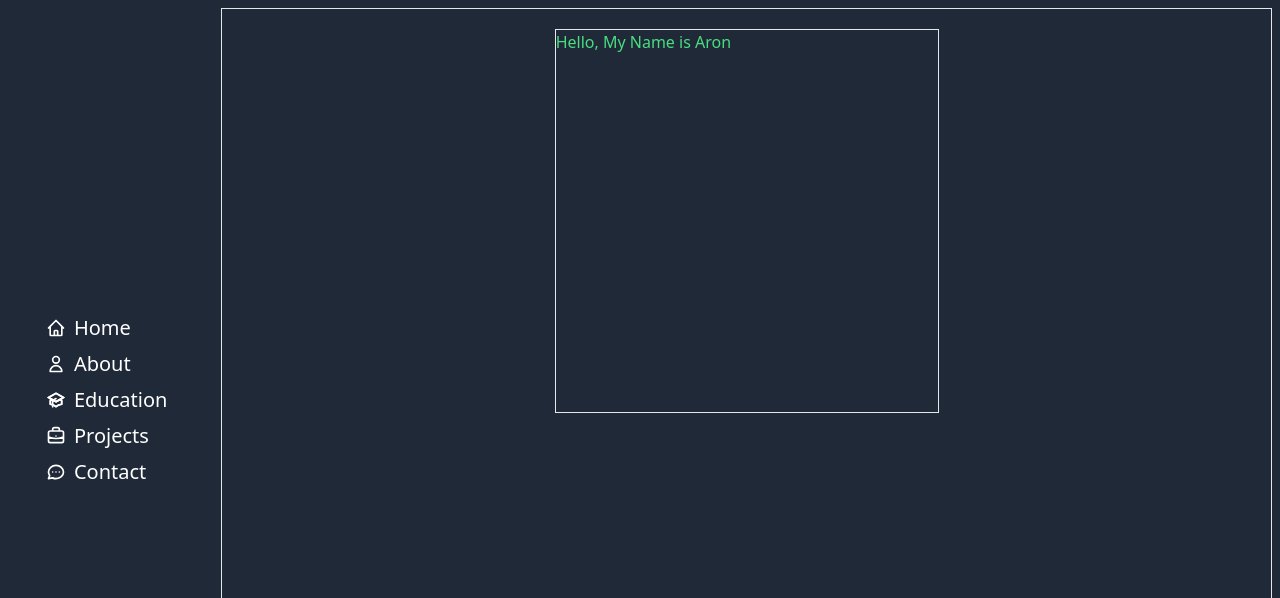
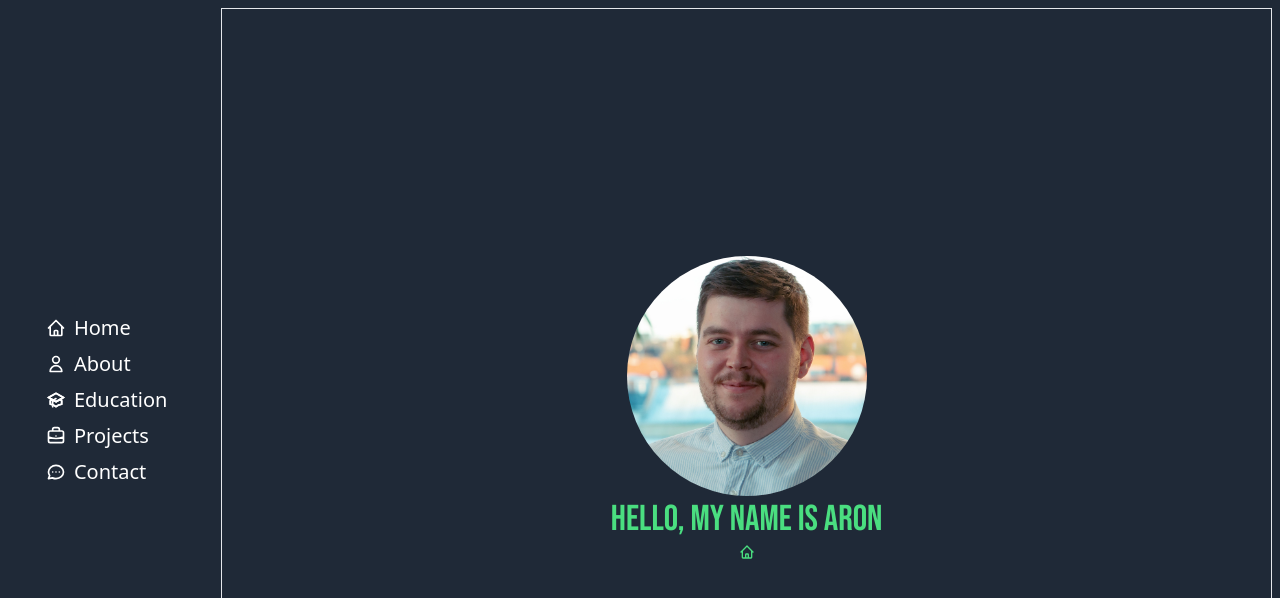
Before and after one commit to Ronbabious/dev-portfolio, a React (Vite) app: page / in a window 1280 px wide. Shown: the top 598 px of the page. Built offline with nearby package versions, Linux system fonts and the light colour scheme; what tw-elements would draw is missing.

Commit message:
Home page center align and profile

```diff
--- a/index.html
+++ b/index.html
@@ -5,6 +5,9 @@
     <link rel="icon" type="image/svg+xml" href="/src/images/icon.svg" />
     <meta name="viewport" content="width=device-width, initial-scale=1.0" />
     <title>Baldvinsson</title>
+    <style>
+      @import url('https://fonts.googleapis.com/css2?family=Bebas+Neue&display=swap');
+      </style>
   </head>
   <body>
     <div id="root"></div>
--- a/src/components/Home.jsx
+++ b/src/components/Home.jsx
@@ -1,17 +1,23 @@
 import { parallax1, parallax2 } from "./parallax";
 import React from "react";
+import { HomeIcon } from "@heroicons/react/outline";
 
 const Home = () => {
   return (
-    <div class="static content-center p-5 flex flex-col items-center border h-screen max-h-screen align-items-center">
-      <div class="inline-block w-40 h-40 p-0 w-96 h-96 border align-center">
+    <div class="flex flex-col justify-center items-center gap-1 border h-screen max-h-screen">
+      <div class="h-60 w-60 ">
+        <img src="./src/images/profilephoto.jpg" class="rounded-full"></img>
+      </div>
+      <div class="text-center text-4xl font-bebasN ">
         <p>Hello, My Name is Aron</p>
       </div>
-      <div class="inline-block ">{parallax1}</div>
-      {/*       <p>This is where main content is</p>
+      <div class="text-center  ">
+        <HomeIcon class="h-4 w-4" />
+      </div>
+    </div>
+    /*       <p>This is where main content is</p>
       <img className="" src="/src/images/developer.jpg" />
-      <div>Text on images</div> */}
-    </div>
+      <div>Text on images</div> */
   );
 };
 
--- a/tailwind.config.js
+++ b/tailwind.config.js
@@ -5,7 +5,11 @@ module.exports = {
     "./node_modules/tw-elements/dist/js/**/*.js",
   ],
   theme: {
-    extend: {},
+    extend: {
+      fontFamily: {
+        bebasN: ['"Bebas Neue"', '"cursive"'],
+      },
+    },
   },
   plugins: [
     require("tailwind-scrollbar-hide"),
```
Also changed, not shown: src/images/profilephoto.jpg (added).
